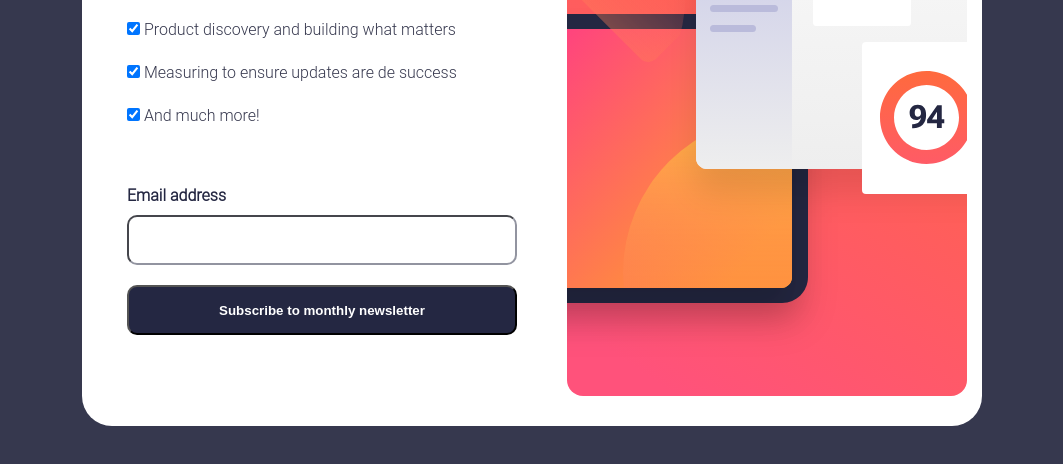
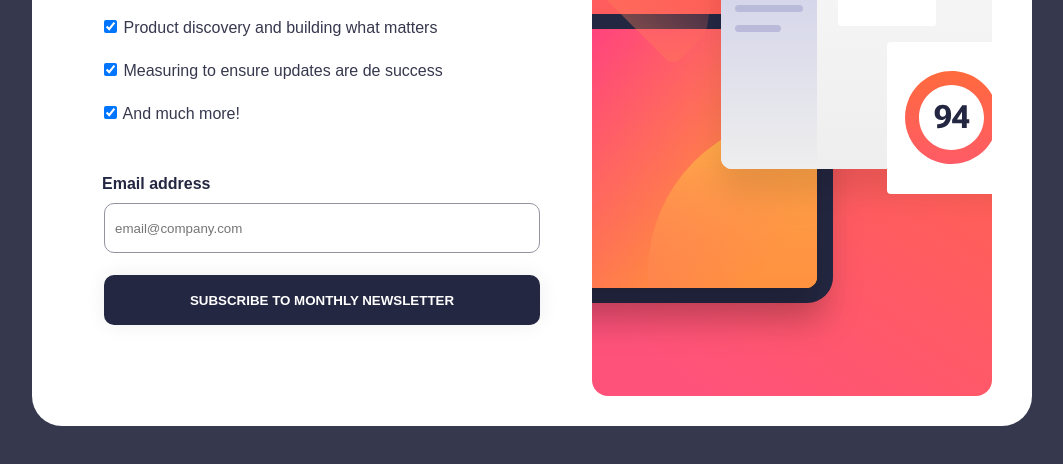
Before and after one commit to Cabr1to/HTML-CSS, a plain HTML site: page newsletter-sign-up-with-success-message-main/index.html in a window 1280 px wide. Shown: the part 324-788 px from the top of the page, without its empty margins (108-1171 px from the left). Drawn offline with Linux system fonts and the light colour scheme.

Commit message:
newsletter updates

```diff
--- a/newsletter-sign-up-with-success-message-main/index.html
+++ b/newsletter-sign-up-with-success-message-main/index.html
@@ -36,8 +36,8 @@
       <div class="e_field">
         <span>Email address</span>
         <form>
-          <input id="email">
-          <button type="submit" id="subscribe">Subscribe to monthly newsletter</button>
+          <input type="text" id="email" placeholder="email@company.com">
+          <button type="submit" id="subscribe" onclick="Subscribe()">Subscribe to monthly newsletter</button>
         </form>
       </div>
 
--- a/newsletter-sign-up-with-success-message-main/index.js
+++ b/newsletter-sign-up-with-success-message-main/index.js
@@ -0,0 +1,6 @@
+function Subscribe () {
+    var subs = document.getElementById('subscribe');
+
+
+
+}
--- a/newsletter-sign-up-with-success-message-main/styles.css
+++ b/newsletter-sign-up-with-success-message-main/styles.css
@@ -12,7 +12,7 @@
      background-color: hsl(235, 18%, 26%);
 
      font-size: 16px;
-     font-family: "Roboto Light";
+     font-family: "Arial";
      font-weight: 400;
      display: flex;
      align-items: center;
@@ -25,11 +25,21 @@
     justify-content: center;
     align-items: center;
     flex-direction: row;
-    width: 900px;
+    width: 1000px;
     height: 650px;
     border-radius: 30px;
-     top: 50%;
-     margin-top: 100px;
+    top: 50%;
+    margin-top: 100px;
+
+    /*
+    CENTRALIZAR
+
+    position: absolute;
+    left: 50%;
+    top: 50%;
+    transform: translate(-50%, -50%);
+    */
+
  }
 
  .text_box {
@@ -57,7 +67,7 @@
  }
 
  .e_field {
-     padding-top: 35px;
+     padding-top: 26px;
  }
 
 
@@ -80,8 +90,9 @@
 
 input{
     padding: 10px;
-    margin-top: 10px;
-    margin-bottom: 20px;
+    /*margin: top right bottom left*/
+    margin: 10px 2px 20px 2px;
+    border: 1px solid #a5a5a5;
 }
 
 button {
@@ -90,12 +101,33 @@ button {
     color: white;
     border-radius: 10px;
     font-weight: 700;
+    cursor: pointer;
+    border: 0;
+
 }
+
+#subscribe{
+    background-color: hsl(234, 29%, 20%);
+    margin: 2px;
+    padding: 15px 45px;
+    text-align: center;
+    text-transform: uppercase;
+    transition: 6s;
+    background-size: 200% auto;
+    color: white;
+    box-shadow: 0 0 20px #eee;
+    border-radius: 10px;
+    display: block;
+}
+
+#subscribe:hover{
+    background-image: linear-gradient(to right, #EB3349 0%, #F45C43  51%, #EB3349  100%);
+     background-position: left center; /* change the direction of the change here */
+     color: #fff;
+     text-decoration: none;
+ }
 
  .imagem {
      display: block;
      margin-left: 20px;
  }
-#subscribe {
-    background-color: hsl(234, 29%, 20%);
-}
```
